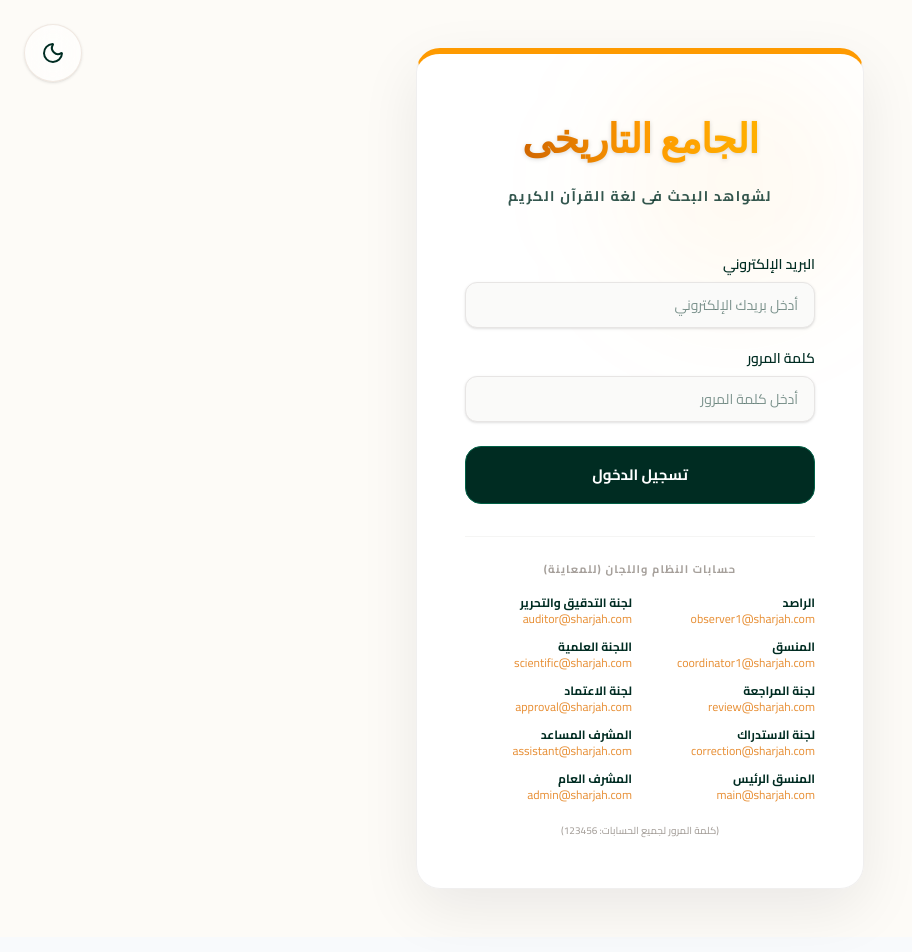
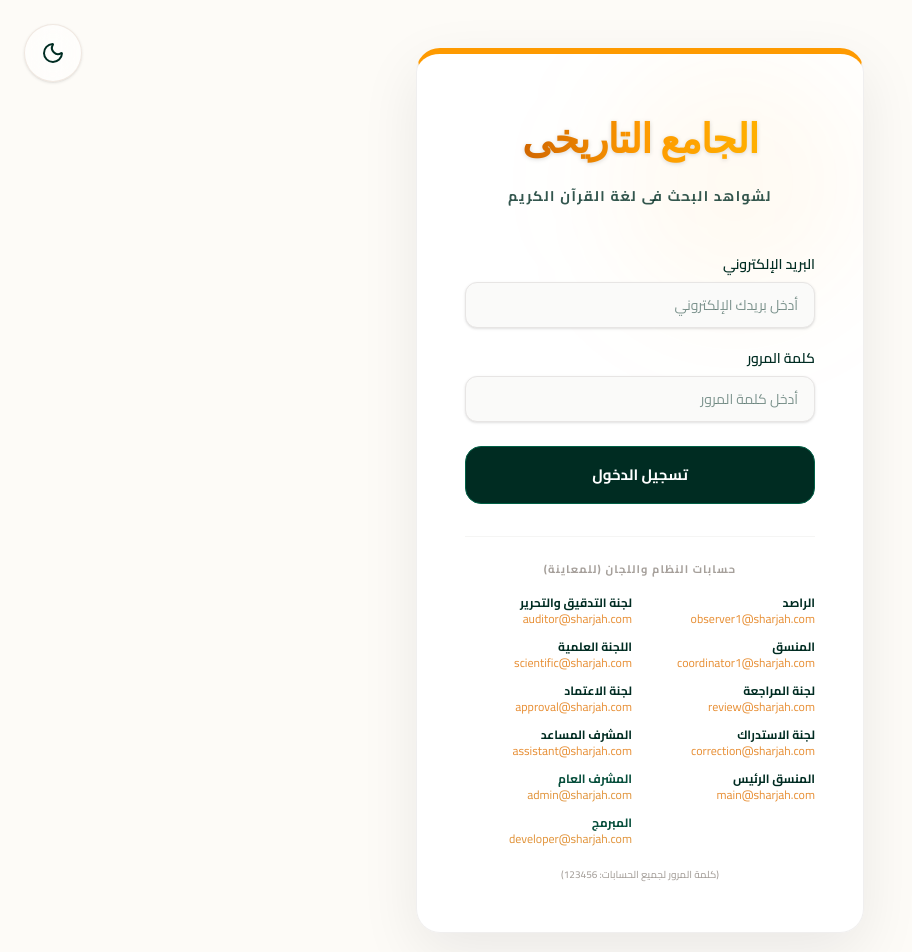
Before and after one commit to fayzm1102004-creator/drsayedheshamt, a React (Vite) app: page /login in a window 1280 px wide. Shown: the top 952 px of the page, without its empty margins (0-912 px from the left). Built offline with nearby package versions, Linux system fonts and the light colour scheme; a web font is replaced by a local one.

Commit message:
feat: move admin inbox to dedicated developer account

```diff
--- a/src/context/AuthContext.jsx
+++ b/src/context/AuthContext.jsx
@@ -14,7 +14,8 @@ const MOCK_USERS = [
   { email: "scientific@sharjah.com", password: "123456", role: "scientific_committee", name: "عضو اللجنة العلمية" },
   { email: "approval@sharjah.com", password: "123456", role: "approval_committee", name: "عضو لجنة الاعتماد النهائي" },
   { email: "assistant@sharjah.com", password: "123456", role: "level5", name: "د. سلطان (المشرف المساعد - لجان الاعتماد والعلمية)" },
-  { email: "admin@sharjah.com", password: "123456", role: "level6", name: "فضيلة المشرف العام" }
+  { email: "admin@sharjah.com", password: "123456", role: "level6", name: "فضيلة المشرف العام" },
+  { email: "developer@sharjah.com", password: "123456", role: "developer", name: "المبرمج (مطور النظام)" }
 ];
 
 export const AuthProvider = ({ children }) => {
--- a/src/pages/Login.jsx
+++ b/src/pages/Login.jsx
@@ -103,7 +103,8 @@ export default function Login() {
               <li className="flex flex-col"><span className="font-bold text-emerald-950 dark:text-amber-50">اللجنة العلمية</span> <span className="opacity-80 text-amber-600 dark:text-amber-400">scientific@sharjah.com</span></li>
               <li className="flex flex-col"><span className="font-bold text-emerald-950 dark:text-amber-50">لجنة الاعتماد</span> <span className="opacity-80 text-amber-600 dark:text-amber-400">approval@sharjah.com</span></li>
               <li className="flex flex-col"><span className="font-bold text-emerald-950 dark:text-amber-50">المشرف المساعد</span> <span className="opacity-80 text-amber-600 dark:text-amber-400">assistant@sharjah.com</span></li>
-              <li className="flex flex-col"><span className="font-bold text-emerald-950 dark:text-amber-50">المشرف العام</span> <span className="opacity-80 text-amber-600 dark:text-amber-400">admin@sharjah.com</span></li>
+              <li className="flex flex-col"><span className="font-bold text-[#064e3b] dark:text-amber-50">المشرف العام</span> <span className="opacity-80 text-[#d97706] dark:text-amber-400">admin@sharjah.com</span></li>
+              <li className="flex flex-col"><span className="font-bold text-[#064e3b] dark:text-amber-50">المبرمج</span> <span className="opacity-80 text-[#d97706] dark:text-amber-400">developer@sharjah.com</span></li>
             </ul>
           </div>
           <p className="text-[10px] text-center text-stone-400 dark:text-slate-500 mt-5 font-medium transition-colors duration-500">(كلمة المرور لجميع الحسابات: 123456)</p>
--- a/src/pages/Suggestions.jsx
+++ b/src/pages/Suggestions.jsx
@@ -5,7 +5,7 @@ import { useAuth } from '../context/AuthContext';
 
 export default function Suggestions() {
   const { user } = useAuth();
-  const isAdmin = user?.role === 'level6';
+  const isAdmin = user?.role === 'developer';
 
   const [open, setOpen] = useState(false);
   const [isSubmitting, setIsSubmitting] = useState(false);
```
